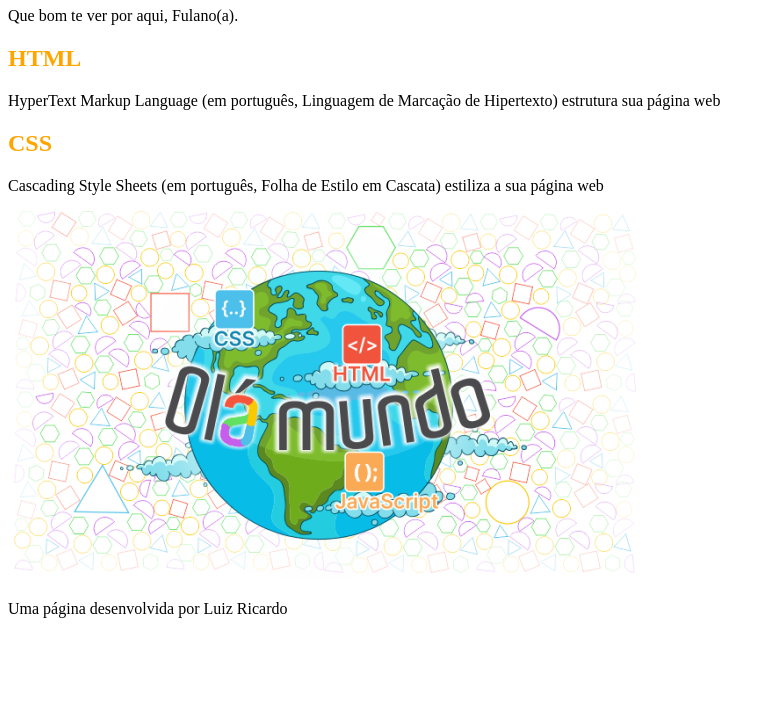
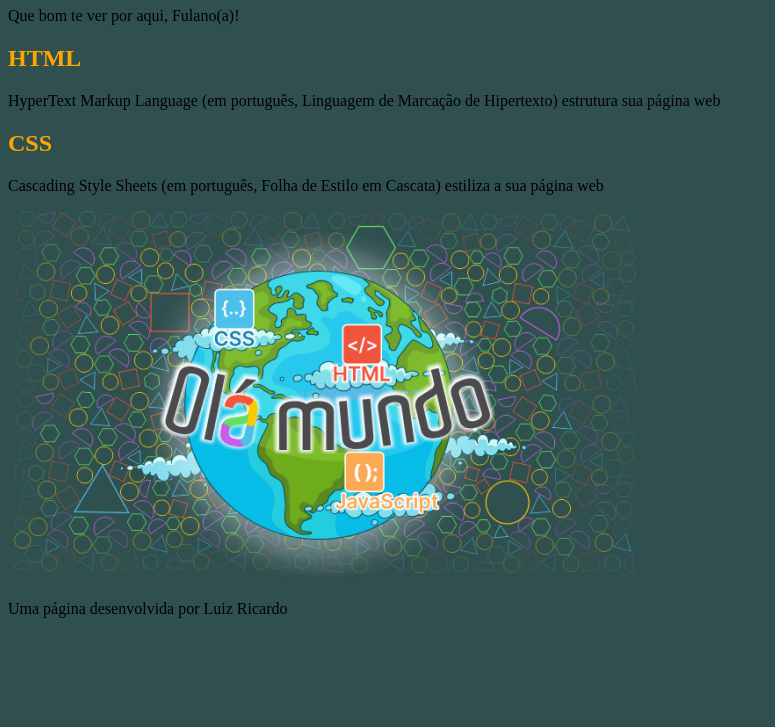
Before and after one commit to luizricardo1004/hello_world, a plain HTML site: page index.html in a window 1280 px wide. Shown: the part 73-800 px from the top of the page, without its empty margins (0-775 px from the left). Drawn offline with Linux system fonts and the light colour scheme.

Commit message:
cor-de-fundo

```diff
--- a/index.html
+++ b/index.html
@@ -9,7 +9,7 @@
 <body>
     <header>
         <h1>Hello World</h1>
-        <p>Que bom te ver por aqui, Fulano(a).</p>
+        <p>Que bom te ver por aqui, Fulano(a)!</p>
 
     </header>
 
--- a/style.css
+++ b/style.css
@@ -1,3 +1,7 @@
 h2{
     color:orange;
 }
+
+body{
+    background-color:#305050;
+}
```
